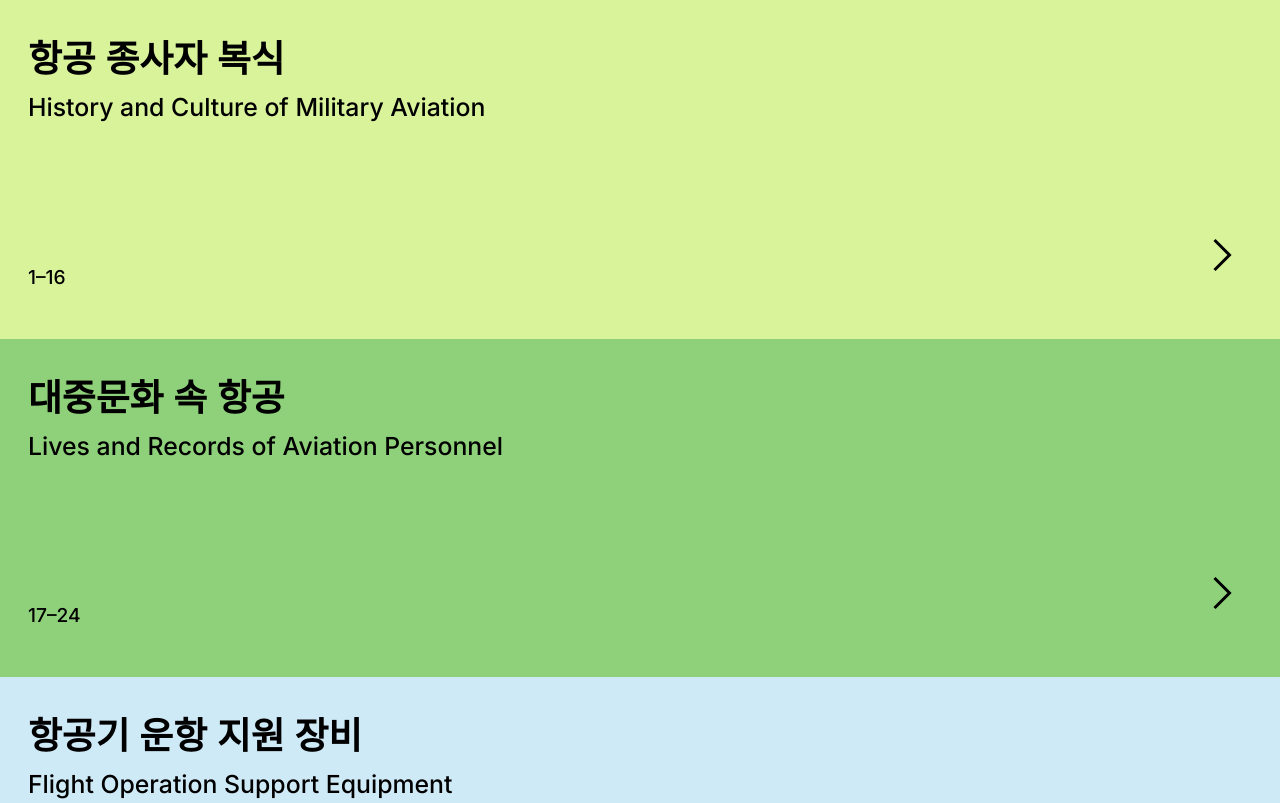
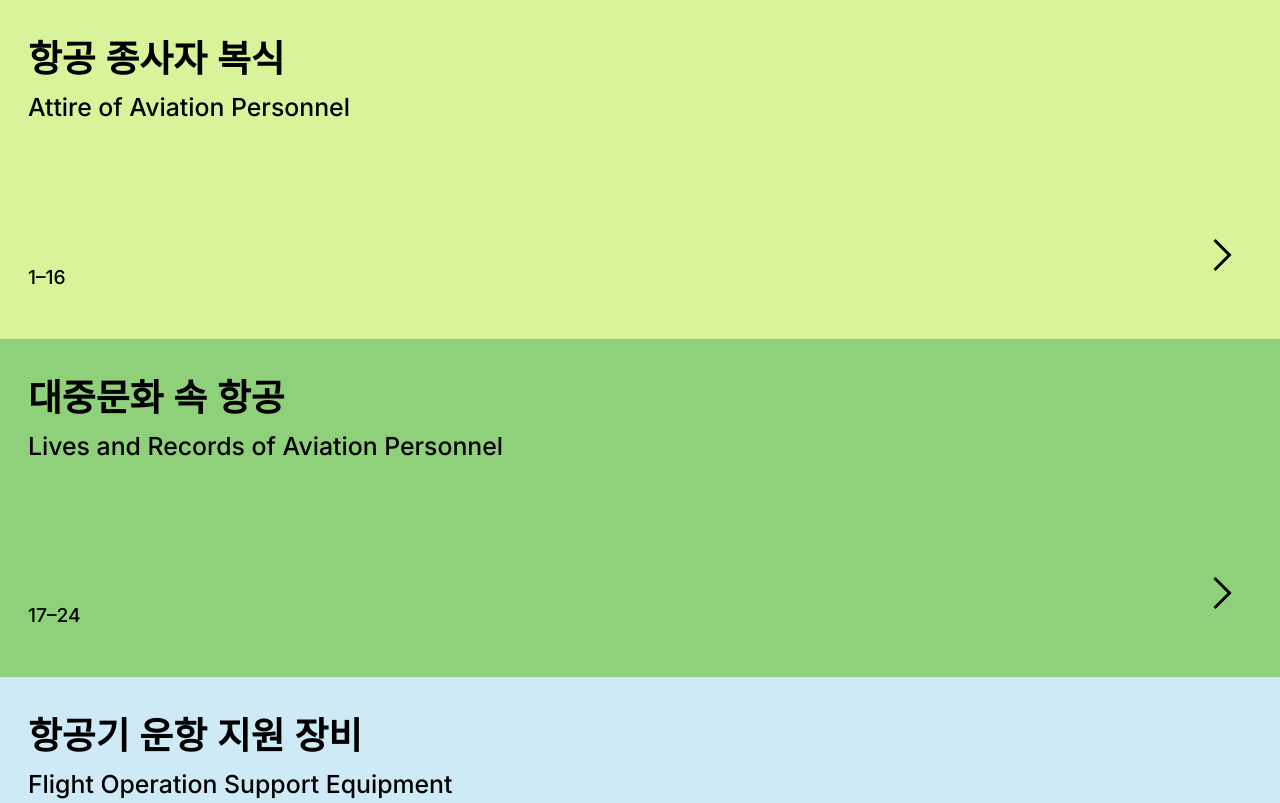
Before and after one commit to miinyim/aviatio2, a plain HTML site: page index.html in a window 1280 px wide. Shown: the top 803 px of the page. Drawn offline with Linux system fonts and the light colour scheme; a web font is replaced by a local one.

Commit message:
Update index.html

```diff
--- a/index.html
+++ b/index.html
@@ -47,7 +47,7 @@
   <a href="attire.html" class="section yellow">
     <div>
       <h2>항공 종사자 복식</h2>
-      <p>History and Culture of Military Aviation</p>
+      <p>Attire of Aviation Personnel</p>
     </div>
     <div class="range-wrap">
       <div class="range">1–16</div>
```
